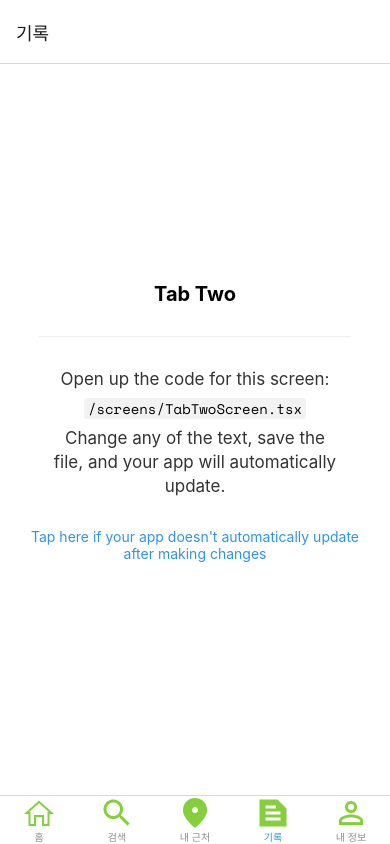
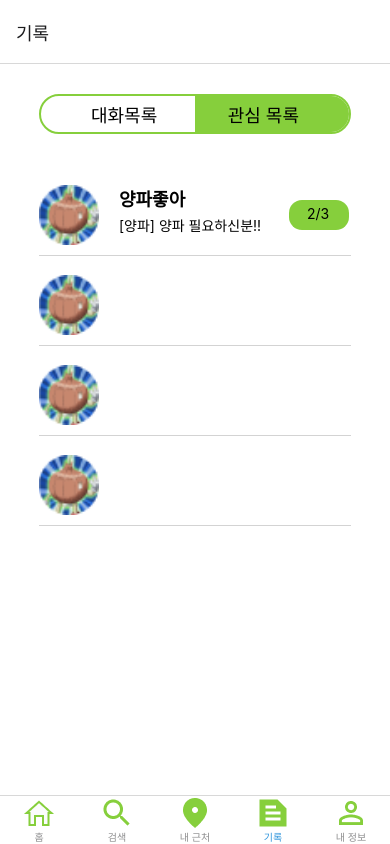
Before and after one commit to 071yoon/HCI, a React Native app: screen /TabFour in a window 390 px wide. Built offline with nearby package versions, Linux system fonts and the light colour scheme; what expo-linking would draw is missing.

Commit message:
✨ 기록에 대화와 관심 목록 추가 완료

```diff
--- /dev/null
+++ b/components/daewha.tsx
@@ -0,0 +1,71 @@
+import { StyleSheet, TouchableOpacity } from 'react-native';
+import React from 'react';
+import EditScreenInfo from '../components/EditScreenInfo';
+import { Image } from 'react-native';
+import { Text, View } from '../components/Themed';
+import { withSafeAreaInsets } from 'react-native-safe-area-context';
+import Onion from '../assets/images/onionProfile.png';
+
+export default function daewha(){
+    return(
+      <>
+        <View style={styles.container}>
+          <View style={styles.profile}>
+            <Image style={styles.img} source={Onion} />
+            <Text style={styles.title}>양파좋아</Text>
+            <Text style={styles.message}>그럼 거기서 만나요!</Text>
+            <View style={styles.separator} />
+          </View>
+          <View style={styles.profile}>
+            <Image style={styles.img} source={Onion} />
+            <View style={styles.separator} />
+          </View>
+          <View style={styles.profile}>
+            <Image style={styles.img} source={Onion} />
+            <View style={styles.separator} />
+          </View>
+          <View style={styles.profile}>
+            <Image style={styles.img} source={Onion} />
+            <View style={styles.separator} />
+          </View>
+
+
+        </View>
+      </>
+    )
+}
+
+
+const styles = StyleSheet.create({
+  message: {
+    position: 'absolute',
+    top: 30,
+    left: 80,
+  },
+  title: {
+    position: 'absolute',
+    left: 80,
+    fontSize: 18,
+    fontWeight: 'bold',
+  },
+  img: {
+    width: 60,
+    height: 60,
+  },
+  profile: {
+    marginTop: 30,
+    width: '100%',
+    height: 60,
+  },
+  container: {
+    width: '80%',
+    height: '75%',
+    //backgroundColor: 'green',
+  },
+  separator: {
+      marginVertical: 10,
+      height: 1,
+      width: '100%',
+      backgroundColor: '#D3D3D3',
+  },
+});
--- /dev/null
+++ b/components/gwansim.tsx
@@ -0,0 +1,88 @@
+import { StyleSheet, TouchableOpacity } from 'react-native';
+import React from 'react';
+import EditScreenInfo from '../components/EditScreenInfo';
+import { Image } from 'react-native';
+import { Text, View } from '../components/Themed';
+import { withSafeAreaInsets } from 'react-native-safe-area-context';
+import Onion from '../assets/images/onionProfile.png';
+
+export default function gwansim(){
+    return(
+      <>
+        <View style={styles.container}>
+          <View style={styles.profile}>
+            <Image style={styles.img} source={Onion} />
+            <Text style={styles.title}>양파좋아</Text>
+            <Text style={styles.message}>[양파] 양파 필요하신분!!</Text>
+            <View style={styles.bubble}>
+              <Text style={styles.bubbleText}>2/3</Text>
+            </View>
+            <View style={styles.separator} />
+          </View>
+          <View style={styles.profile}>
+            <Image style={styles.img} source={Onion} />
+            <View style={styles.separator} />
+          </View>
+          <View style={styles.profile}>
+            <Image style={styles.img} source={Onion} />
+            <View style={styles.separator} />
+          </View>
+          <View style={styles.profile}>
+            <Image style={styles.img} source={Onion} />
+            <View style={styles.separator} />
+          </View>
+
+
+        </View>
+      </>
+    )
+}
+
+
+const styles = StyleSheet.create({
+  bubbleText: {
+    position: 'absolute',
+    top: 5,
+    left: 18,
+  },
+  bubble: {
+    position: 'absolute',
+    top: 15,
+    left: 250,
+    width: 60,
+    height: 30,
+    backgroundColor: '#86CF3C',
+    borderRadius: 13,
+  },
+  message: {
+    position: 'absolute',
+    top: 30,
+    left: 80,
+  },
+  title: {
+    position: 'absolute',
+    left: 80,
+    fontSize: 18,
+    fontWeight: 'bold',
+  },
+  img: {
+    width: 60,
+    height: 60,
+  },
+  profile: {
+    marginTop: 30,
+    width: '100%',
+    height: 60,
+  },
+  container: {
+    width: '80%',
+    height: '75%',
+    //backgroundColor: 'green',
+  },
+  separator: {
+      marginVertical: 10,
+      height: 1,
+      width: '100%',
+      backgroundColor: '#D3D3D3',
+  },
+});
--- a/navigation/index.tsx
+++ b/navigation/index.tsx
@@ -27,6 +27,7 @@ import RecordVector from '../assets/images/RecordVector.png';
 import MainTabOne from '../screens/MainTabOne';
 import SearchScreen from '../screens/SearchScreen';
 import itemDetail from '../screens/itemDetail';
+import RecordScreen from '../screens/RecordScreen';
 
 
 export default function Navigation({ colorScheme }: { colorScheme: ColorSchemeName }) {
@@ -102,7 +103,7 @@ function BottomTabNavigator() {
       />
       <BottomTab.Screen
         name="TabFour"
-        component={TabTwoScreen}
+        component={RecordScreen}
         options={{
           title: '기록',
           tabBarIcon: ({ focused }) => {
--- /dev/null
+++ b/screens/RecordScreen.tsx
@@ -0,0 +1,82 @@
+import { StyleSheet, TouchableOpacity } from 'react-native';
+import React from 'react';
+import EditScreenInfo from '../components/EditScreenInfo';
+import { Text, View } from '../components/Themed';
+import { withSafeAreaInsets } from 'react-native-safe-area-context';
+import Daewha from '../components/daewha';
+import Gwansim from '../components/gwansim';
+
+export default function RecordScreen() {
+  const [toggle, setToggle] = React.useState(true);
+  function toggleState() {
+    setToggle(!toggle);
+  }
+  return (
+    <View style={styles.container}>
+      <TouchableOpacity onPress={toggleState} style={styles.button}>
+        {toggle? <View style={styles.toggledButton}/> : <View style={styles.untoggleButton} /> }
+        <Text style={styles.textsL}>대화목록</Text>
+        <Text style={styles.textsR}>관심 목록</Text>
+      </TouchableOpacity>
+      {toggle? <Gwansim /> : <Daewha /> }
+    </View>
+  );
+}
+
+
+const styles = StyleSheet.create({
+  textsL: {
+    position: 'absolute',
+    fontSize: 18,
+    color: 'black',
+    top: 5,
+    left: 50,
+  },
+  textsR: {
+    position: 'absolute',
+    fontSize: 18,
+    color: 'black',
+    top: 5,
+    right: 50,
+  },
+  button: {
+    borderColor: '#86CF3C',
+    borderWidth: 2,
+    position: 'absolute',
+    top: 30,
+    width: '80%',
+    overflow: 'hidden',
+    height: 40,
+    borderRadius: 30,
+    backgroundColor: 'white',
+  },
+  untoggleButton: {
+    position: 'absolute',
+    width: '50%',
+    height: 40,
+    overflow: 'hidden',
+    backgroundColor: '#86CF3C',
+  },
+  toggledButton: {
+    position: 'absolute',
+    width: '50%',
+    right: 0,
+    height: 40,
+    overflow: 'hidden',
+    backgroundColor: '#86CF3C',
+  },
+  container: {
+    flex: 1,
+    alignItems: 'center',
+    justifyContent: 'center',
+  },
+  title: {
+    fontSize: 20,
+    fontWeight: 'bold',
+  },
+  separator: {
+    marginVertical: 30,
+    height: 1,
+    width: '80%',
+  },
+});
```
